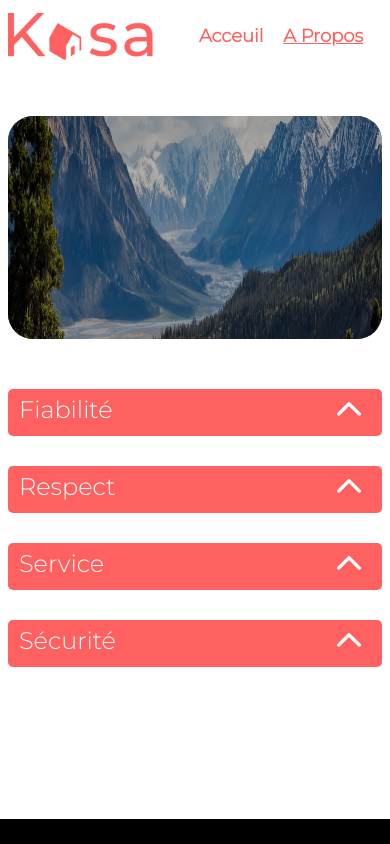
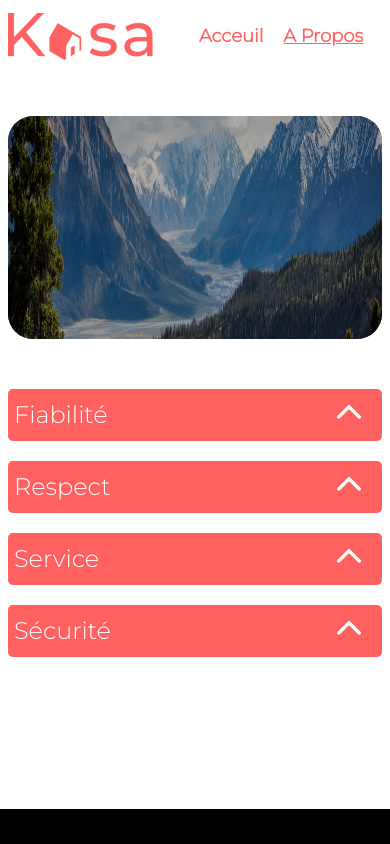
Before and after one commit to YanisBellahouel/projet-Kasa, a React (Create React App) app: page /About in a window 390 px wide. Shown: the top 844 px of the page. Built offline with nearby package versions, Linux system fonts and the light colour scheme.

Commit message:
class collapse

```diff
--- a/src/Component/collapse/Collapse.css
+++ b/src/Component/collapse/Collapse.css
@@ -1,24 +1,35 @@
-#collapse_about {
+
+.about-collapse{
   display: flex;
   flex-direction: column;
   max-width: 1024px;
-  align-items: center;
   margin-left: auto;
   margin-right: auto;
   gap: 30px;
+}
+
+.logement-collapse{
+  display: flex;
+  max-width: 1214px;
+  margin-left: auto;
+  margin-right: auto;
+  gap: 50px;
 
 }
 
-#collapse_about .main-collapse{
+
+
+.main-collapse{
   width: 100%;
+  justify-content: space-between;
 
 }
 
- #collapse_about .button-collapse {
+ .button-collapse {
   background: #ff6060;
   border-radius: 5px;
   width: 100%;
-  height: 47px;
+  height: 52px;
   display: flex;
   justify-content: space-between;
   border-style: none;
@@ -29,17 +40,17 @@
   font-family: "Montserrat";
   font-style: normal;
   font-size: 24px;
-  margin: 5px;
+  margin-top: 10px;
   color: #ffffff;
 }
 
  .arrowUp {
-  margin-top: 12px;
+  margin-top: 15px;
   margin-right: 15px;
 }
 
 .arrowDown {
-  margin-top: 7px;
+  margin-top: 10px;
   margin-right: 15px;
 }
 
@@ -57,7 +68,7 @@
   color: #FF6060;
 }
 
-.item{
+.items{
   margin: 10px;
 }
 
@@ -69,54 +80,27 @@
   opacity: 0;
 }
 
-#collapse_logement {
-  display: flex;
-  justify-content: center;
-  max-width: 1240px;
-  gap: 76px;
-  margin-left: auto;
-  margin-right: auto;
-}
-
-#collapse_logement .main-collapse{
-  width: 100%;
-
-}
-
-#collapse_logement .button-collapse{
-  background: #ff6060;
-  border-radius: 5px;
-  width: 100%;
-  height: 47px;
-  display: flex;
-  justify-content: space-between;
-  border-style: none;
-  cursor: pointer;
-}
-
-#collapse_logement .desc-collapse{
-  padding-left: 10px;
-  font-size: 18px;
-  font-family: montserrat;
-  color: #FF6060;
-  width: 100%;
-}
-
-#collapse_logement .items{
-
-  margin-top: 0;
-  line-height: 10px;
-}
 
 @media all and (max-width: 889px) {
-  #collapse_logement {
+
+  .logement-collapse{
     display: flex;
-    justify-content: center;
     flex-direction: column;
-    max-width: 1240px;
+    max-width: 800px;
+    margin-top: 25px;
+    margin-left: auto;
+    margin-right: auto;
     gap: 20px;
-    margin-left: 0;
-    margin-right: 0;
+
+  }
+
+  .about-collapse{
+    display: flex;
+    flex-direction: column;
+    max-width: 1024px;
+    margin-left: auto;
+    margin-right: auto;
+    gap: 20px;
   }
 
 
--- a/src/pages/A_propos.js
+++ b/src/pages/A_propos.js
@@ -15,7 +15,7 @@ function About () {
             imgSource={banner}
             altText="Un paysage sauvage de bord de mer"
             />
-            <div id="collapse_about">
+            <div className="about-collapse">
                  {AboutCollapse.map((about, id) =>
             <Collapse
             key={id}
--- a/src/pages/Logements.js
+++ b/src/pages/Logements.js
@@ -23,7 +23,7 @@ function Logement() {
       <Header />
       <Carrousel/>
       <InfoLogements/>
-      <div id="collapse_logement">
+      <div className="logement-collapse">
         <Collapse
           Title={"Description"}
           Text={ description}
```
